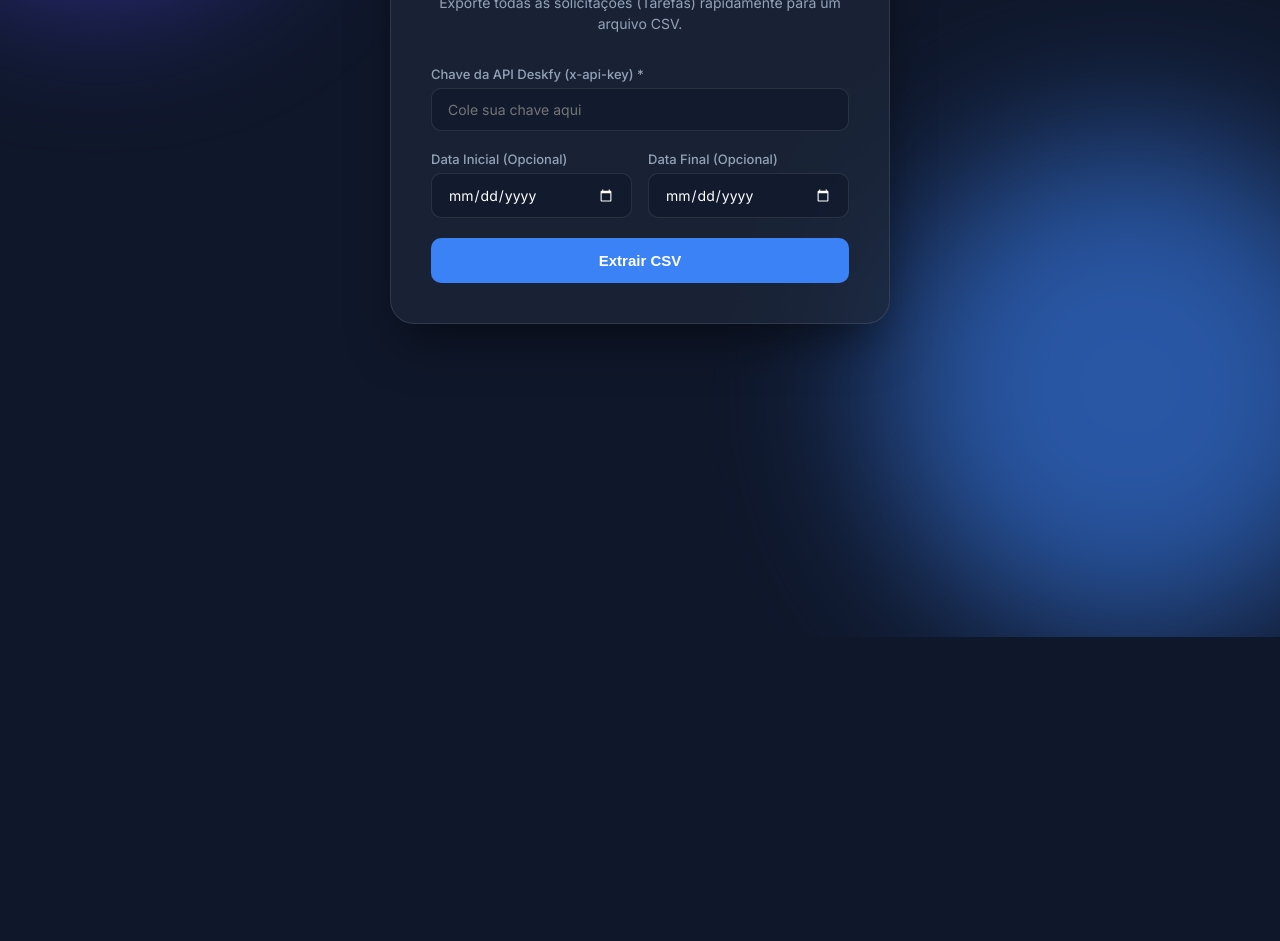
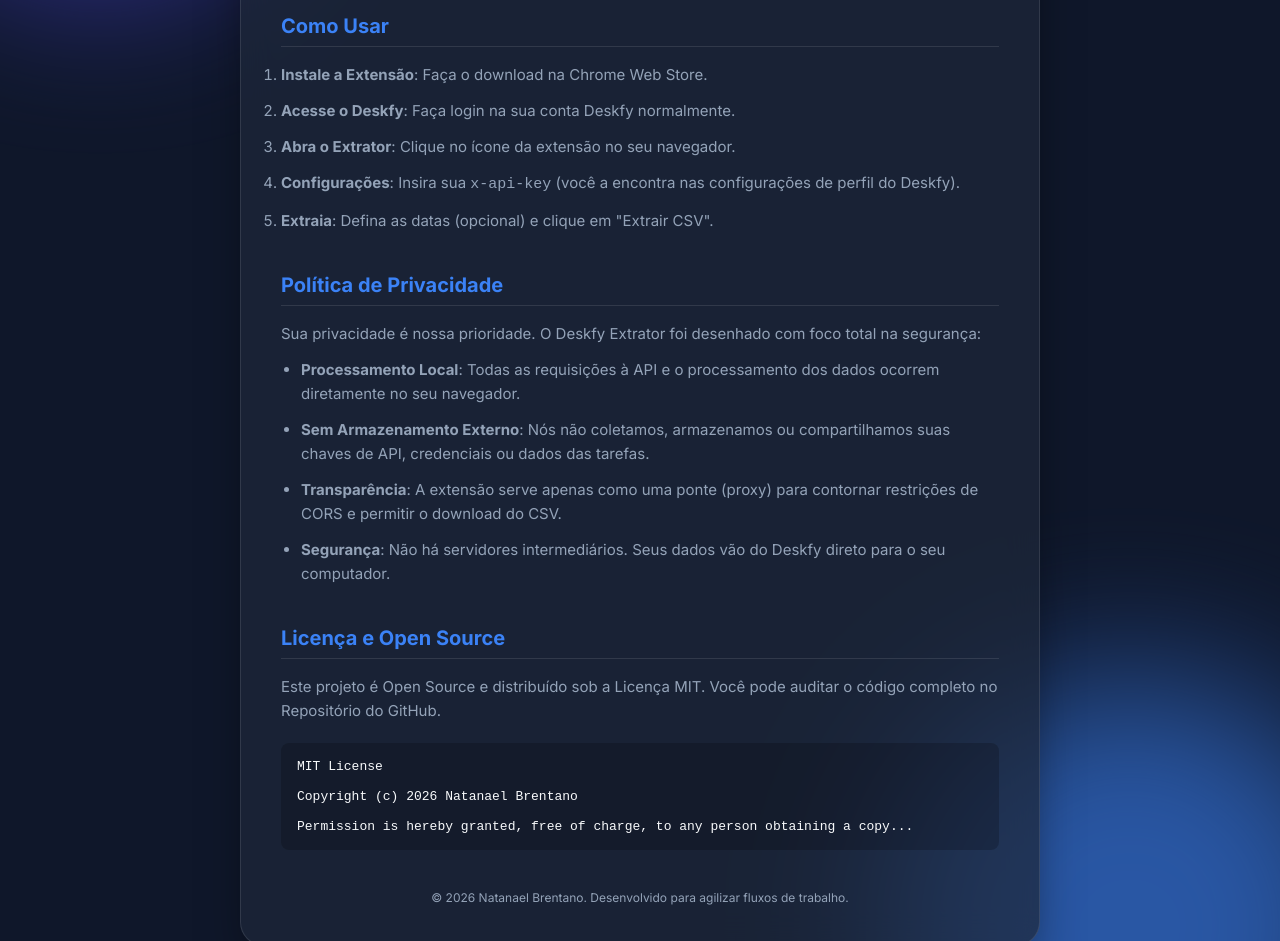
Before and after one commit to nfbrentano/deskfyExtrator, a browser extension: page index.html in a window 1280 px wide. Shown: the part 313-1254 px from the top of the page. Before the commit the page ends 950 px from the top, so only its background shows below. Drawn offline with Linux system fonts and the light colour scheme.

```diff
--- a/index.html
+++ b/index.html
@@ -3,9 +3,19 @@
 <head>
     <meta charset="UTF-8">
     <meta name="viewport" content="width=device-width, initial-scale=1.0">
-    <title>Deskfy Extrator CSV</title>
+    <title>Deskfy Extrator - Landing Page & Privacidade</title>
     <link rel="stylesheet" href="style.css">
     <link href="https://fonts.googleapis.com/css2?family=Inter:wght@400;500;600;700&display=swap" rel="stylesheet">
+    <style>
+        body { overflow-y: auto; align-items: flex-start; padding-top: 60px; }
+        .container { max-width: 800px; animation: none; margin-bottom: 60px; }
+        .content-section { margin-top: 40px; text-align: left; }
+        .content-section h2 { font-size: 20px; color: var(--primary); margin-bottom: 16px; border-bottom: 1px solid var(--panel-border); padding-bottom: 8px; }
+        .content-section p, .content-section li { font-size: 15px; color: var(--text-secondary); line-height: 1.6; margin-bottom: 12px; }
+        .content-section ul { padding-left: 20px; }
+        .license-box { background: rgba(0, 0, 0, 0.2); padding: 16px; border-radius: 8px; font-family: monospace; font-size: 13px; margin-top: 20px; }
+        .cta-button { display: inline-flex; margin-top: 20px; text-decoration: none; font-weight: 600; }
+    </style>
 </head>
 <body>
     <div class="blob blob-1"></div>
@@ -20,40 +30,45 @@
                 </svg>
             </div>
             <h1>Deskfy <span>Extrator</span></h1>
-            <p>Exporte todas as solicitações (Tarefas) rapidamente para um arquivo CSV.</p>
+            <p>O jeito mais rápido e seguro de exportar suas tarefas para CSV.</p>
+            <a href="https://chrome.google.com/webstore" target="_blank" class="cta-button" style="background: var(--primary); padding: 12px 24px; border-radius: 8px; color: white;">Instalar no Chrome (Em breve)</a>
         </header>
 
-        <form id="extract-form">
-            <div class="input-group">
-                <label for="apiKey">Chave da API Deskfy (x-api-key) *</label>
-                <input type="password" id="apiKey" placeholder="Cole sua chave aqui" required>
+        <section class="content-section">
+            <h2>Como Usar</h2>
+            <ol>
+                <li><strong>Instale a Extensão</strong>: Faça o download na Chrome Web Store.</li>
+                <li><strong>Acesse o Deskfy</strong>: Faça login na sua conta Deskfy normalmente.</li>
+                <li><strong>Abra o Extrator</strong>: Clique no ícone da extensão no seu navegador.</li>
+                <li><strong>Configurações</strong>: Insira sua <code>x-api-key</code> (você a encontra nas configurações de perfil do Deskfy).</li>
+                <li><strong>Extraia</strong>: Defina as datas (opcional) e clique em "Extrair CSV".</li>
+            </ol>
+        </section>
+
+        <section class="content-section">
+            <h2>Política de Privacidade</h2>
+            <p>Sua privacidade é nossa prioridade. O Deskfy Extrator foi desenhado com foco total na segurança:</p>
+            <ul>
+                <li><strong>Processamento Local</strong>: Todas as requisições à API e o processamento dos dados ocorrem diretamente no seu navegador.</li>
+                <li><strong>Sem Armazenamento Externo</strong>: Nós não coletamos, armazenamos ou compartilhamos suas chaves de API, credenciais ou dados das tarefas.</li>
+                <li><strong>Transparência</strong>: A extensão serve apenas como uma ponte (proxy) para contornar restrições de CORS e permitir o download do CSV.</li>
+                <li><strong>Segurança</strong>: Não há servidores intermediários. Seus dados vão do Deskfy direto para o seu computador.</li>
+            </ul>
+        </section>
+
+        <section class="content-section">
+            <h2>Licença e Open Source</h2>
+            <p>Este projeto é Open Source e distribuído sob a Licença MIT. Você pode auditar o código completo no Repositório do GitHub.</p>
+            <div class="license-box">
+                MIT License <br><br>
+                Copyright (c) 2026 Natanael Brentano <br><br>
+                Permission is hereby granted, free of charge, to any person obtaining a copy...
             </div>
+        </section>
 
-            <div class="row">
-                <div class="input-group">
-                    <label for="initialDate">Data Inicial (Opcional)</label>
-                    <input type="date" id="initialDate" title="Para filtrar de uma data de cadastro">
-                </div>
-
-                <div class="input-group">
-                    <label for="endDate">Data Final (Opcional)</label>
-                    <input type="date" id="endDate" title="Até uma data de cadastro">
-                </div>
-            </div>
-
-            <div class="actions">
-                <button type="submit" id="submitBtn">
-                    <span>Extrair CSV</span>
-                    <svg class="spinner" id="spinner" viewBox="0 0 50 50" style="display: none;">
-                        <circle class="path" cx="25" cy="25" r="20" fill="none" stroke-width="5"></circle>
-                    </svg>
-                </button>
-            </div>
-
-            <div id="statusMessage" class="status-message"></div>
-        </form>
+        <footer style="margin-top: 40px; text-align: center; font-size: 12px; color: var(--text-secondary);">
+            &copy; 2026 Natanael Brentano. Desenvolvido para agilizar fluxos de trabalho.
+        </footer>
     </div>
-
-    <script src="script.js"></script>
 </body>
 </html>
```
Also changed, not shown: popup.html (added, +69 -0 lines), manifest.json, 1 other file.
